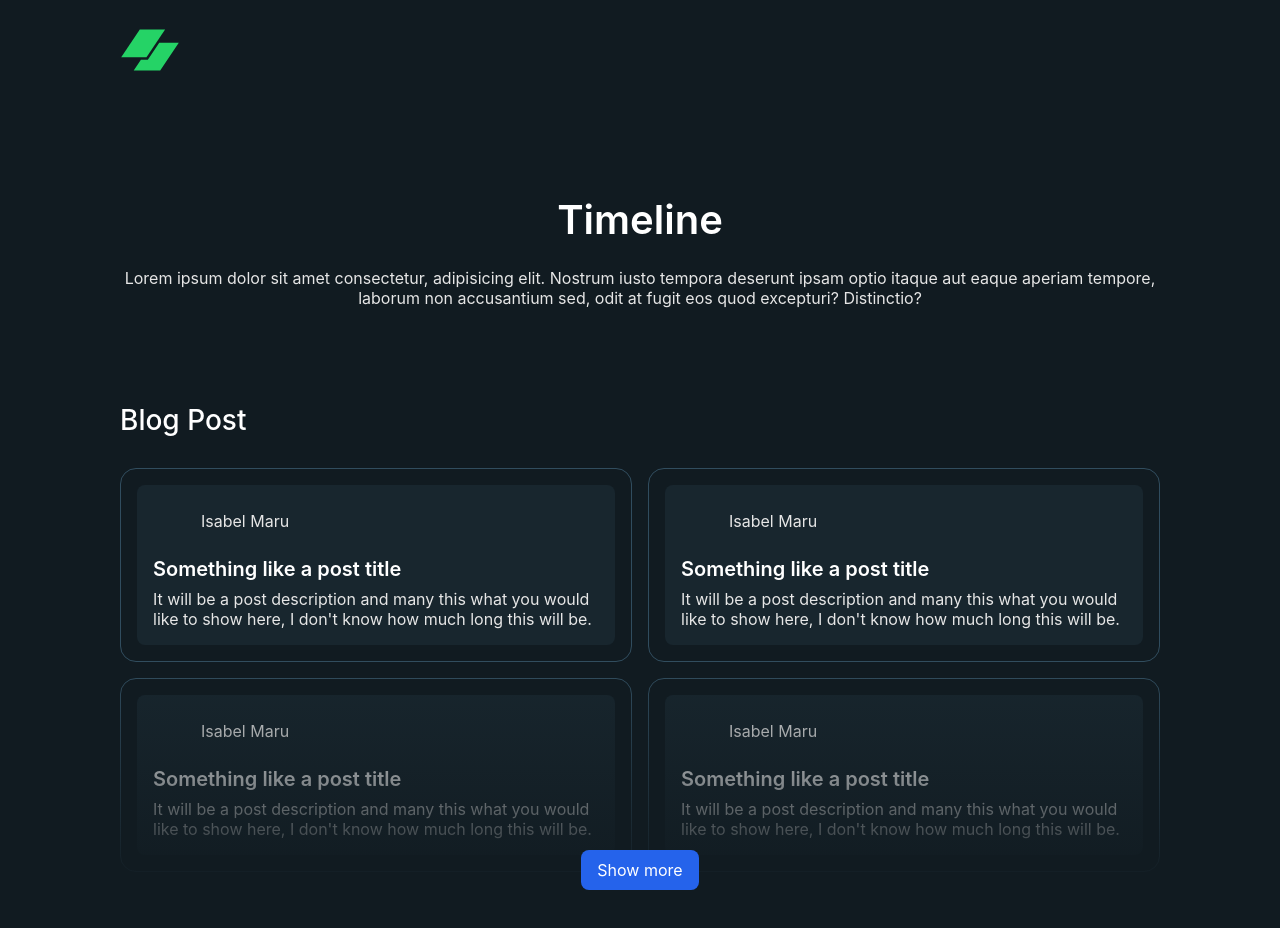
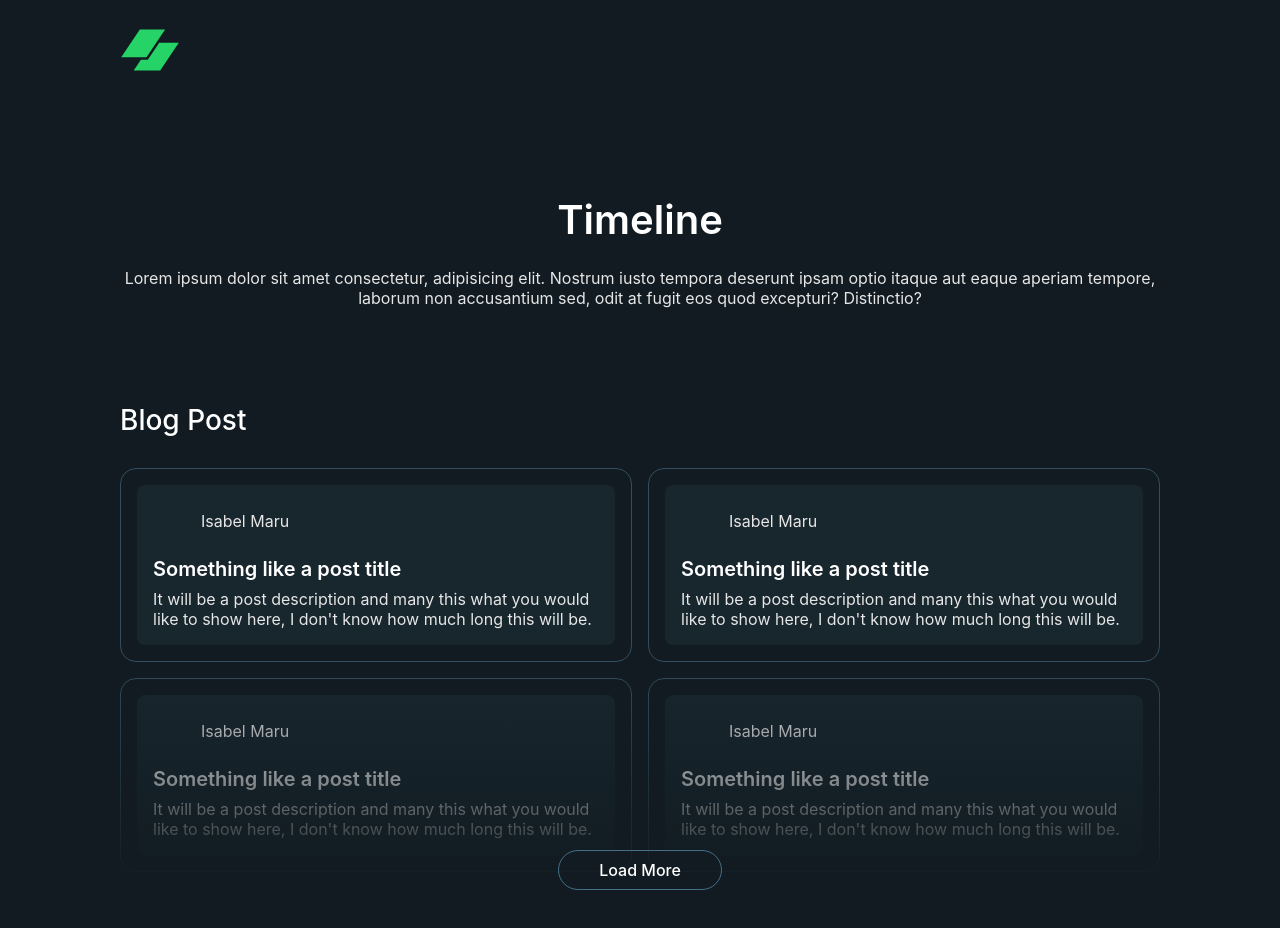
Before and after one commit to SajiburMunna/blog-posts-timeline, a React (Vite) app: page / in a window 1280 px wide. Shown: the top 928 px of the page. Built offline with nearby package versions, Linux system fonts and the light colour scheme.

Commit message:
feat(btn): create button component

```diff
--- /dev/null
+++ b/src/@types/components.d.ts
@@ -0,0 +1,9 @@
+type ButtonSize = "sm" | "md" | "lg";
+
+type ButtonVariant =
+  | "default"
+  | "primary"
+  | "secondary"
+  | "outlined"
+  | "danger"
+  | "warning";
--- /dev/null
+++ b/src/components/button/index.tsx
@@ -0,0 +1,39 @@
+import clsx from "clsx";
+import { MouseEvent, PropsWithChildren } from "react";
+
+interface ButtonProps {
+  style?: object;
+  size?: string;
+  variant?: ButtonVariant;
+  className?: string;
+  isLoading?: boolean;
+  disabled?: boolean;
+  type?: "reset" | "button" | "submit";
+  onClick?: (event: MouseEvent<HTMLButtonElement>) => void;
+}
+
+export const Button = ({
+  type = "submit",
+  children,
+  className = "",
+  variant = "primary",
+  size = "md",
+  disabled = false,
+  isLoading = false,
+  ...props
+}: PropsWithChildren<ButtonProps>) => {
+  const classNames = clsx(className, `btn btn-${variant} btn-${size}`, {
+    "btn-disabled": disabled,
+  });
+
+  return (
+    <button
+      type={type}
+      className={classNames}
+      disabled={disabled || isLoading}
+      {...props}
+    >
+      {children}
+    </button>
+  );
+};
--- a/src/features/timeline/components/postLayout.tsx
+++ b/src/features/timeline/components/postLayout.tsx
@@ -1,13 +1,15 @@
+import { Button } from "../../../components/button";
+
 function PostLayout({ children }: { children: React.ReactNode }) {
   return (
-    <div className="relative min-h-screen flex flex-col items-center">
+    <div className="relative flex flex-col items-center">
       <div className="relative w-full">
         <div className="columns-1 md:columns-2 gap-4">{children}</div>
         <div className="relative mt-8 flex justify-center">
           <div className="absolute bottom-[30px] left-0 right-0 h-[224px] bg-gradient-to-t from-[#111B21] to-transparent flex items-end justify-center">
-            <button className="px-4 py-2 bg-blue-600 text-white rounded-lg">
-              Show more
-            </button>
+            <Button type="button" variant="outlined" size="lg">
+              Load More
+            </Button>
           </div>
         </div>
       </div>
--- a/src/styles/App.css
+++ b/src/styles/App.css
@@ -6,3 +6,31 @@
   max-width: 1440px;
   margin: 0 auto;
 }
+
+.btn {
+  @apply flex items-center justify-center rounded font-medium focus:outline-none whitespace-nowrap select-none transition-all duration-150 ease-out;
+}
+
+.btn-sm {
+  @apply h-8 px-5 text-xs;
+}
+
+.btn-md {
+  @apply h-10 px-7 text-sm;
+}
+
+.btn-lg {
+  @apply h-14 px-10 text-base;
+}
+
+.btn-primary {
+  @apply h-[2.5rem] rounded-[0.25rem] bg-green-600 text-white hover:bg-green-300 hover:text-white;
+}
+
+.btn-secondary {
+  @apply bg-slate-200 text-green-600;
+}
+
+.btn-outlined {
+  @apply bg-none text-white border h-[2.5rem] border-[#466E87]  hover:bg-[#18262E] hover:text-white transition-all duration-150 ease-out rounded-full;
+}
```
